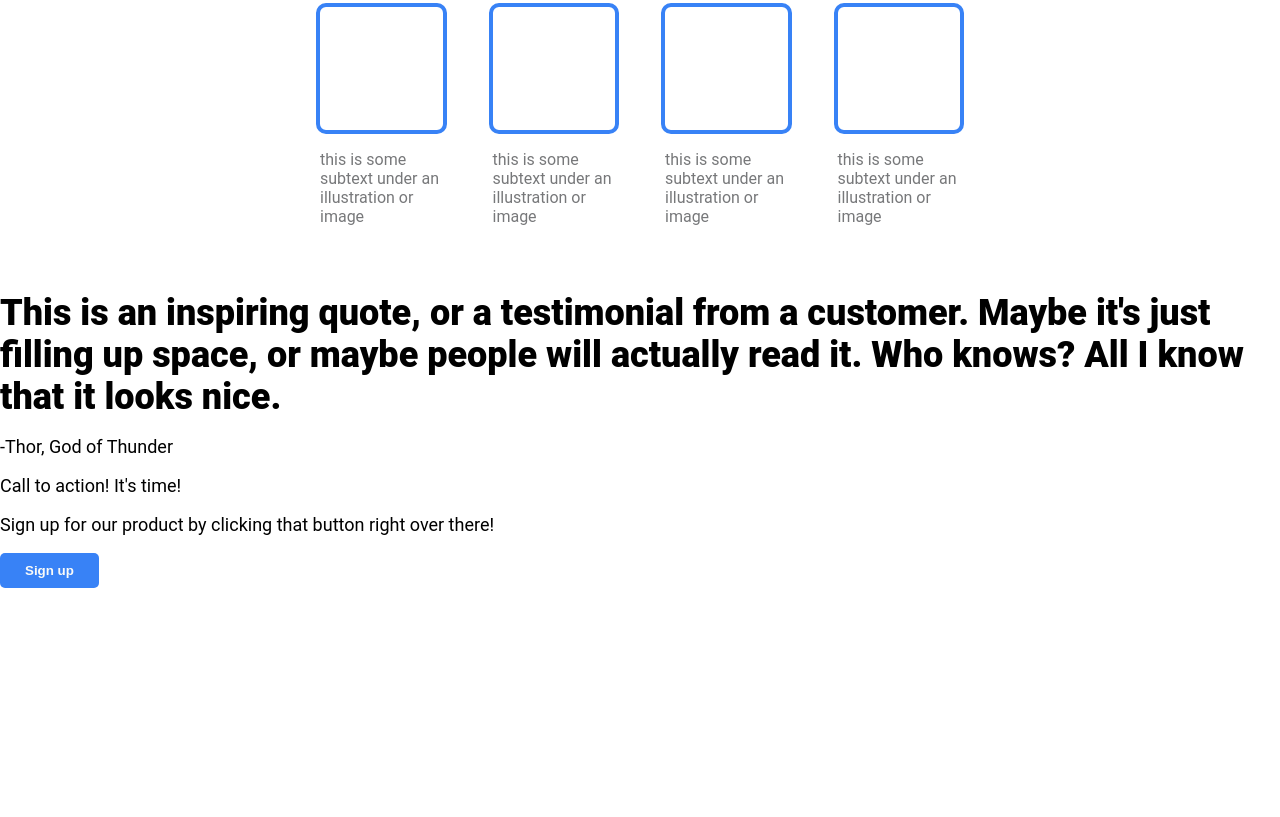
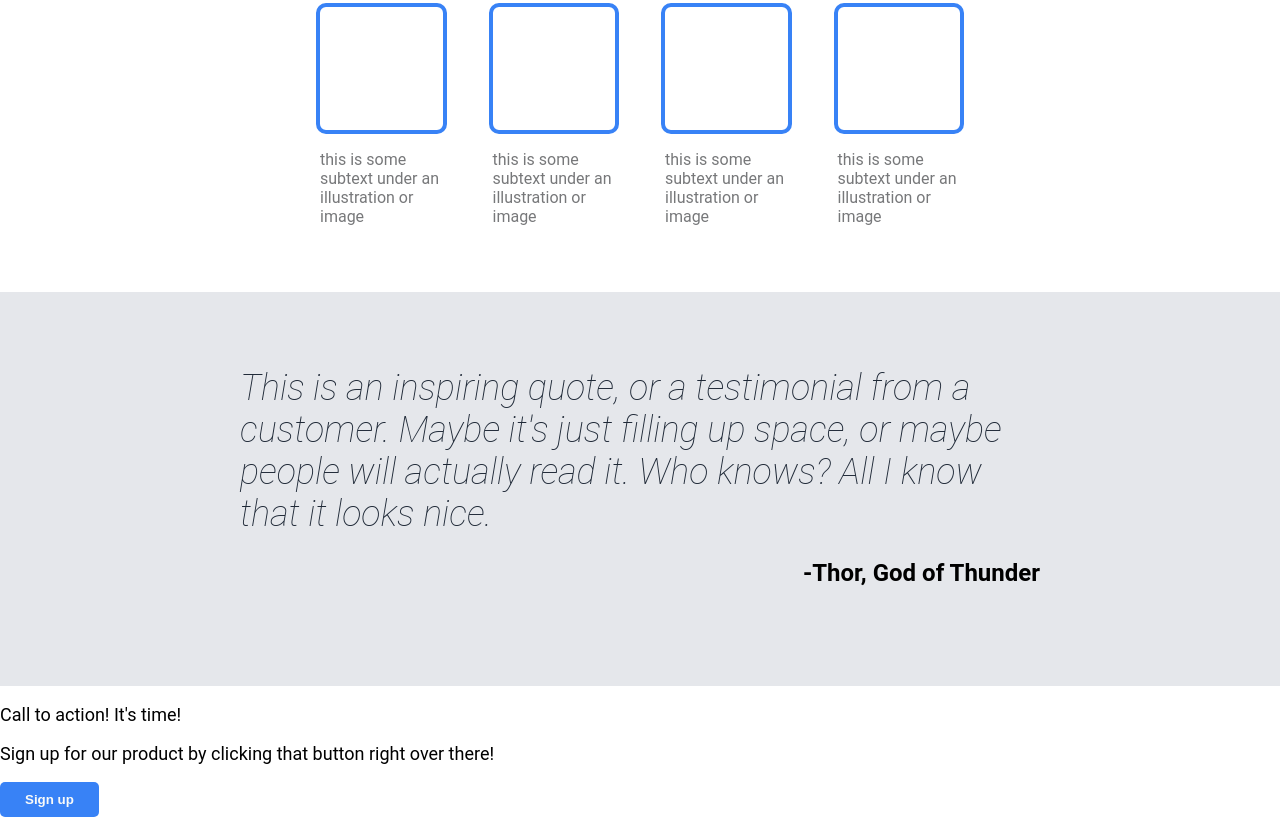
Before and after one commit to Proxtron/landing-page, a plain HTML site: page index.html in a window 1280 px wide. Shown: the part 610-1427 px from the top of the page. Before the commit the page ends 1198 px from the top, so only its background shows below. Drawn offline with Linux system fonts and the light colour scheme.

Commit message:
Style quote section of homepage

```diff
--- a/index.html
+++ b/index.html
@@ -49,12 +49,16 @@
                 </div>
             </div>
         </div>
-        <div>
-            <h2>
-                This is an inspiring quote, or a testimonial from a customer. Maybe it's just filling
-                up space, or maybe people will actually read it. Who knows? All I know that it looks nice.
-            </h2>
-            <p>-Thor, God of Thunder</p>
+        <div class="quote-section">
+            <div class="quote-container">
+                <h2 class="quote">
+                    <em>
+                    This is an inspiring quote, or a testimonial from a customer. Maybe it's just filling
+                    up space, or maybe people will actually read it. Who knows? All I know that it looks nice.
+                    </em>
+                </h2>
+                <p class="quote-author">-Thor, God of Thunder</p>
+            </div>
         </div>
         <div>
             <div>
--- a/styles.css
+++ b/styles.css
@@ -120,3 +120,24 @@ button {
     color:#77787a;
     font-size: 16px;
 }
+
+.quote-section {
+    background-color: #E5E7EB;
+    padding: 75px 0;
+}
+
+.quote-container {
+    width:800px;
+    margin: 0 auto;
+}
+
+.quote {
+    font-weight: lighter;
+    color: #1F2937;
+}
+
+.quote-author {
+    text-align: right;
+    font-weight: bold;
+    font-size: 24px;
+}
```
